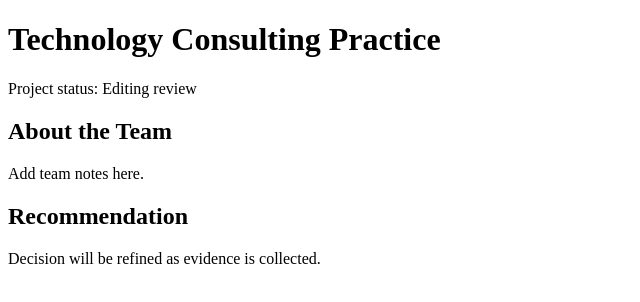
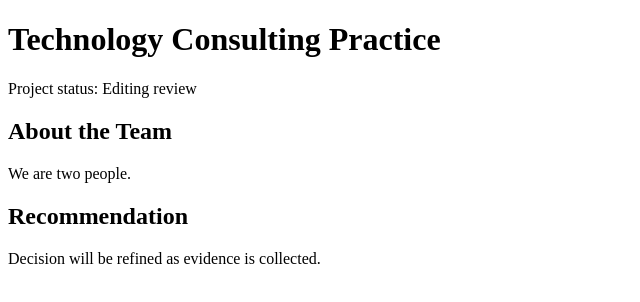
Before and after one commit to MaxEndler7/Git_Practice_Starter, a plain HTML site: page index.html in a window 1280 px wide. Shown: the full height of the page, 0-640 px from the left. Drawn offline with Linux system fonts and the light colour scheme.

Commit message:
added team description

```diff
--- a/index.html
+++ b/index.html
@@ -4,7 +4,7 @@
 <body>
   <h1>Technology Consulting Practice</h1>
   <p id="status">Project status: Editing review</p>
-  <section id="about"><h2>About the Team</h2><p>Add team notes here.</p></section>
+  <section id="about"><h2>About the Team</h2><p>We are two people.</p></section>
   <section id="decision"><h2>Recommendation</h2><p>Decision will be refined as evidence is collected.</p></section>
 </body>
 </html>
```
